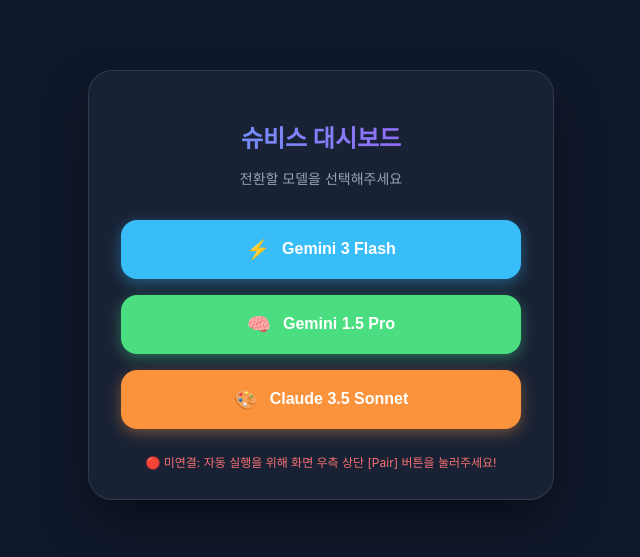
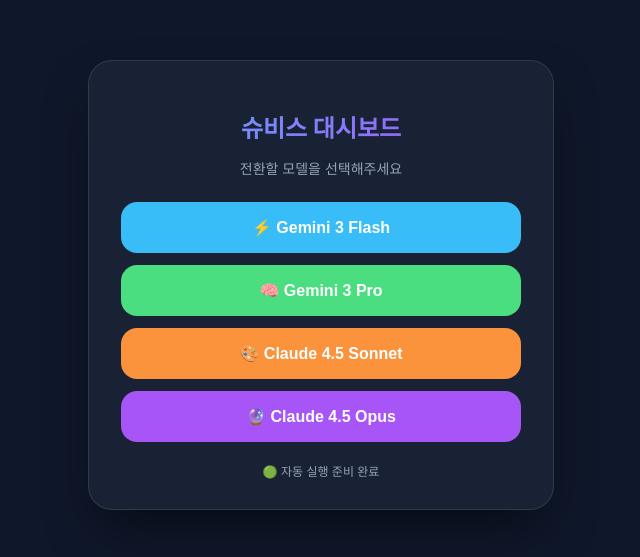
Before and after one commit to JungoLee/clawd-shuvis, a plain HTML site: page canvas/index.html in a window 1280 px wide. Shown: the part 115-672 px from the top of the page, without its empty margins (319-959 px from the left). Drawn offline with Linux system fonts and the light colour scheme.

Commit message:
Update Claude models to 4.5 and include Opus in controller

```diff
--- a/canvas/index.html
+++ b/canvas/index.html
@@ -13,6 +13,7 @@
             --accent-flash: #38bdf8;
             --accent-pro: #4ade80;
             --accent-sonnet: #fb923c;
+            --accent-opus: #a855f7;
         }
 
         body {
@@ -29,7 +30,7 @@
         }
 
         .dashboard {
-            width: 90%;
+            width: 95%;
             max-width: 400px;
             background: var(--card-bg);
             backdrop-filter: blur(12px);
@@ -52,18 +53,18 @@
         p {
             color: var(--text-secondary);
             font-size: 0.875rem;
-            margin-bottom: 32px;
+            margin-bottom: 24px;
         }
 
         .button-group {
             display: flex;
             flex-direction: column;
-            gap: 16px;
+            gap: 12px;
         }
 
         .model-btn {
             position: relative;
-            padding: 18px;
+            padding: 16px;
             border: none;
             border-radius: 16px;
             font-size: 1rem;
@@ -78,44 +79,26 @@
             overflow: hidden;
         }
 
-        .model-btn::before {
-            content: '';
-            position: absolute;
-            top: 0;
-            left: 0;
-            width: 100%;
-            height: 100%;
-            background: rgba(255, 255, 255, 0.1);
-            opacity: 0;
-            transition: opacity 0.2s;
-        }
-
         .model-btn:hover {
             transform: translateY(-2px);
             box-shadow: 0 10px 15px -3px rgba(0, 0, 0, 0.3);
-        }
-
-        .model-btn:hover::before {
-            opacity: 1;
+            filter: brightness(1.1);
         }
 
         .model-btn:active {
             transform: translateY(0);
         }
 
-        .flash { background-color: var(--accent-flash); box-shadow: 0 4px 14px 0 rgba(56, 189, 248, 0.39); }
-        .pro { background-color: var(--accent-pro); box-shadow: 0 4px 14px 0 rgba(74, 222, 128, 0.39); }
-        .sonnet { background-color: var(--accent-sonnet); box-shadow: 0 4px 14px 0 rgba(251, 146, 60, 0.39); }
+        .flash { background-color: var(--accent-flash); }
+        .pro { background-color: var(--accent-pro); }
+        .sonnet { background-color: var(--accent-sonnet); }
+        .opus { background-color: var(--accent-opus); }
 
         .status-msg {
-            margin-top: 24px;
+            margin-top: 20px;
             font-size: 0.75rem;
             color: var(--text-secondary);
             height: 1.2em;
-        }
-
-        .icon {
-            font-size: 1.2rem;
         }
     </style>
 </head>
@@ -126,54 +109,45 @@
 
         <div class="button-group">
             <button class="model-btn flash" onclick="changeModel('google-antigravity/gemini-3-flash', 'Gemini 3 Flash')">
-                <span class="icon">⚡</span> Gemini 3 Flash
+                ⚡ Gemini 3 Flash
             </button>
-            <button class="model-btn pro" onclick="changeModel('google-antigravity/gemini-1.5-pro', 'Gemini 1.5 Pro')">
-                <span class="icon">🧠</span> Gemini 1.5 Pro
+            <button class="model-btn pro" onclick="changeModel('google-antigravity/gemini-3-pro', 'Gemini 3 Pro')">
+                🧠 Gemini 3 Pro
             </button>
-            <button class="model-btn sonnet" onclick="changeModel('anthropic/claude-sonnet-4-5', 'Claude 3.5 Sonnet')">
-                <span class="icon">🎨</span> Claude 3.5 Sonnet
+            <button class="model-btn sonnet" onclick="changeModel('anthropic/claude-sonnet-4-5', 'Claude 4.5 Sonnet')">
+                🎨 Claude 4.5 Sonnet
+            </button>
+            <button class="model-btn opus" onclick="changeModel('google-antigravity/claude-opus-4-5-thinking', 'Claude 4.5 Opus')">
+                🔮 Claude 4.5 Opus
             </button>
         </div>
 
-        <div id="status" class="status-msg">준비됨</div>
+        <div id="status" class="status-msg">🟢 자동 실행 준비 완료</div>
     </div>
 
     <script>
-        // 연결 상태 체크 (브릿지 확인)
-        function checkBridge() {
-            const status = document.getElementById('status');
-            if (window.clawdbotSendUserAction) {
-                status.innerText = '🟢 자동 실행 준비 완료 (연결됨)';
-                status.style.color = '#4ade80';
-                return true;
-            } else {
-                status.innerText = '🔴 미연결: 자동 실행을 위해 화면 우측 상단 [Pair] 버튼을 눌러주세요!';
-                status.style.color = '#f87171';
-                return false;
-            }
-        }
-
-        // 1초마다 연결 상태 확인
-        setInterval(checkBridge, 1000);
-
         function changeModel(modelId, modelName) {
             const status = document.getElementById('status');
-            const command = `/model ${modelId}`;
+            status.innerText = `${modelName} 전환 중...`;
 
-            if (checkBridge()) {
+            if (window.clawdbotSendUserAction) {
                 window.clawdbotSendUserAction({
                     name: 'change_model',
                     surfaceId: 'main',
                     context: { modelId: modelId, modelName: modelName }
                 });
-                status.innerText = `🚀 ${modelName}로 즉시 전환 중...`;
+                status.innerText = `🚀 ${modelName} 완료!`;
+                status.style.color = '#4ade80';
             } else {
-                // 브릿지가 없을 경우 클립보드에 복사라도 해줌
-                navigator.clipboard.writeText(command).then(() => {
-                    alert(`자동 실행을 위해 먼저 [Pair] 버튼을 눌러주세요!\n(지금은 명령어가 복사되었습니다. 채팅창에 붙여넣으세요)`);
+                navigator.clipboard.writeText(`/model ${modelId}`).then(() => {
+                    alert(`자동 실행 미연결\n명령어가 복사되었습니다: /model ${modelId}`);
                 });
             }
+
+            setTimeout(() => {
+                status.innerText = '🟢 자동 실행 준비 완료';
+                status.style.color = '#94a3b8';
+            }, 3000);
         }
     </script>
 </body>
```
Also changed, not shown: 1 other file.
